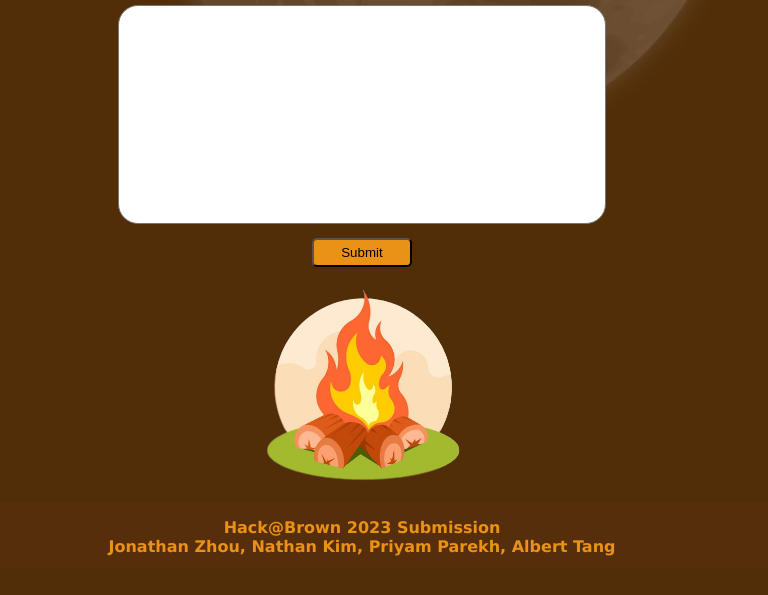
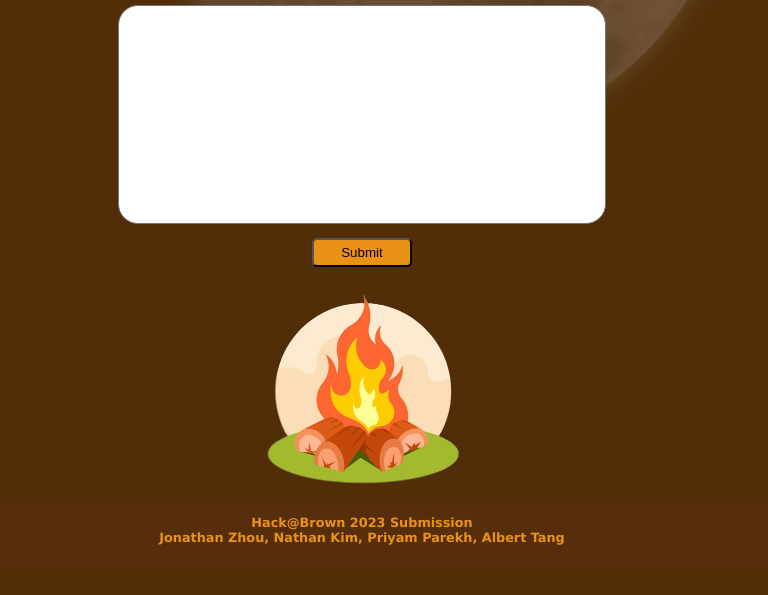
Before and after one commit to jonathanzhou1/Hack-Brown-2023-Campfire-Questions, a plain HTML site: page index.html in a window 1280 px wide. Shown: the part 233-828 px from the top of the page, without its empty margins (278-1046 px from the left). Drawn offline with Linux system fonts and the light colour scheme.

Commit message:
edited footer

```diff
--- a/style.css
+++ b/style.css
@@ -10,6 +10,7 @@ body {
     background-color: #512d08;
     text-align: center;
     overflow: hidden;
+    padding-bottom: 200px;
 }
 
 /**BACKGROUND IMAGE**/
@@ -30,6 +31,11 @@ body {
     background-repeat: no-repeat;
     background-size: 50%;
     opacity: 0.2;
+}
+
+/**CAMPFIRE**/
+#campfire {
+    padding: 5px;
 }
 
 @media (prefers-reduced-motion: no-preference)
@@ -54,22 +60,12 @@ header {
     width: 100%;
 }
 
-/**TEXT + HEADINGS**/
-h3 {
-    text-align: center;
-    font-size: 1em;
-}
-
-/**SCROLLING FOOTER**/
+/**FOOTER**/
 footer {
     height: 60px;
     width: 100%;
     padding-bottom: 5px;
     background-color: rgb(87, 46, 12);
-    background-image: none;
-    background-repeat: repeat;
-    background-attachment: scroll;
-    background-position: 0% 0%;
     position: fixed;
     bottom: 0pt;
     left: 0pt;
@@ -96,18 +92,15 @@ input[type="submit"] {
 }
 
 /**MEDIA QUERIES**/
-@media only screen and (min-width: 400px) {
-
+@media only screen and (min-width: 0px) {
     h1 {
         font-size: 40px;
         text-align: center;
         margin: auto;
     }
-
     h2 {
         font-size: 15px;
     }
-
     textarea {
         font-size: 1.2em;
         font: Verdana;
@@ -122,10 +115,13 @@ input[type="submit"] {
     label {
         font-size: 1em;
     }
+    h3 {
+        text-align: center;
+        font-size: 2vw;
+    }
 }
 
 @media only screen and (min-width: 900px) {
-
     h1 {
         font-size: 50px;
         text-align: center;
@@ -137,17 +133,14 @@ input[type="submit"] {
 }
 
 @media only screen and (min-width: 1200px) {
-
     h1 {
         font-size: 60px;
         text-align: center;
         margin: auto;
     }
-
     h2 {
         font-size: 20px;
     }
-
     textarea {
         font-size: 1.2em;
         font: Verdana;
@@ -159,4 +152,8 @@ input[type="submit"] {
         overflow: hidden;
         resize: none;
     }
+    h3 {
+        text-align: center;
+        font-size: 1vw;
+    }
 }
```
